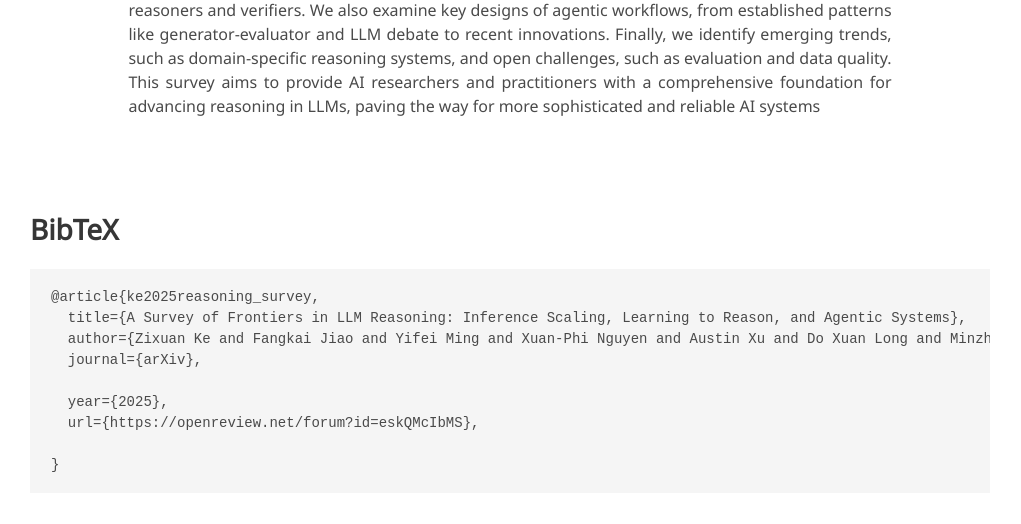
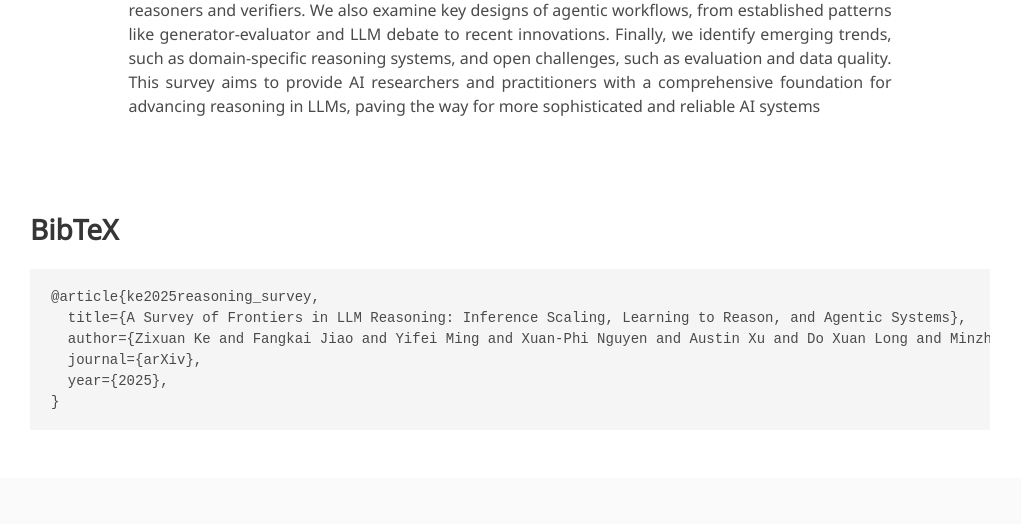
Before and after one commit to Vincent950129/llm-reasoning, a plain HTML site: page index.html in a window 1280 px wide. Shown: the part 1212-1736 px from the top of the page, without its empty margins (130-1151 px from the left). Drawn offline with nearby package versions, Linux system fonts and the light colour scheme; some icons are missing; a web font is replaced by a local one.

Commit message:
reasoning survey
+

```diff
--- a/index.html
+++ b/index.html
@@ -467,14 +467,13 @@
   title={A Survey of Frontiers in LLM Reasoning: Inference Scaling, Learning to Reason, and Agentic Systems},
   author={Zixuan Ke and Fangkai Jiao and Yifei Ming and Xuan-Phi Nguyen and Austin Xu and Do Xuan Long and Minzhi Li and Chengwei Qin and PeiFeng Wang and silvio savarese and Caiming Xiong and Shafiq Joty},
   journal={arXiv},
-  <!-- issn={2835-8856}, -->
   year={2025},
-  url={https://openreview.net/forum?id=eskQMcIbMS},
-  <!-- note={Survey Certification} -->
 }</code></pre>
   </div>
 </section>
-
+  <!-- note={Survey Certification} -->
+  <!-- issn={2835-8856}, -->
+  <!-- url={file:///Users/zixuan.ke/Documents/GitHub/llm-reasoning.github.io/survey_arxiv.pdf}, -->
 
 <footer class="footer">
   <div class="container">
```
Also changed, not shown: 1 other file.
